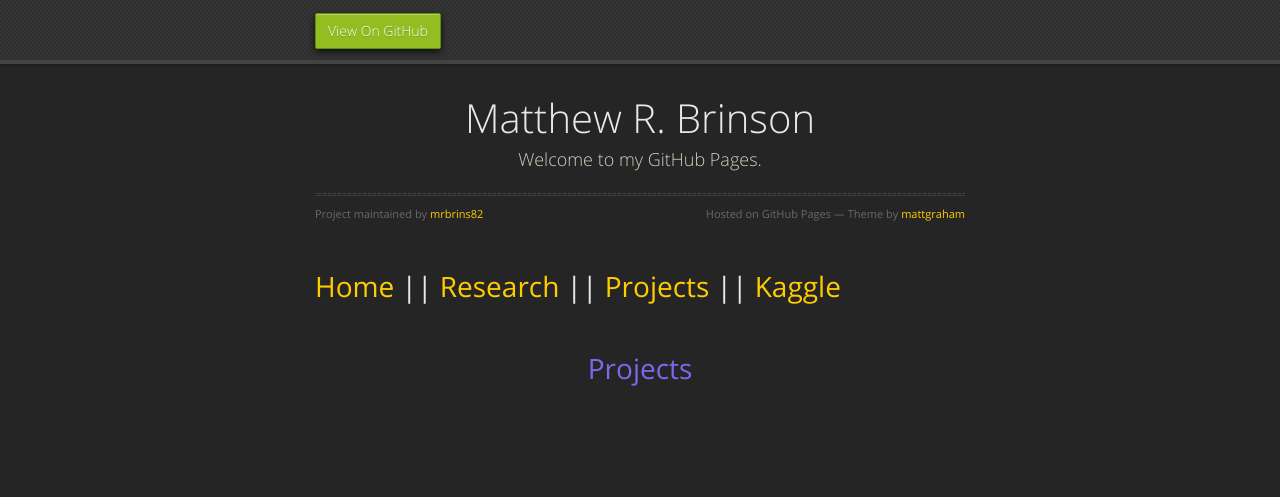
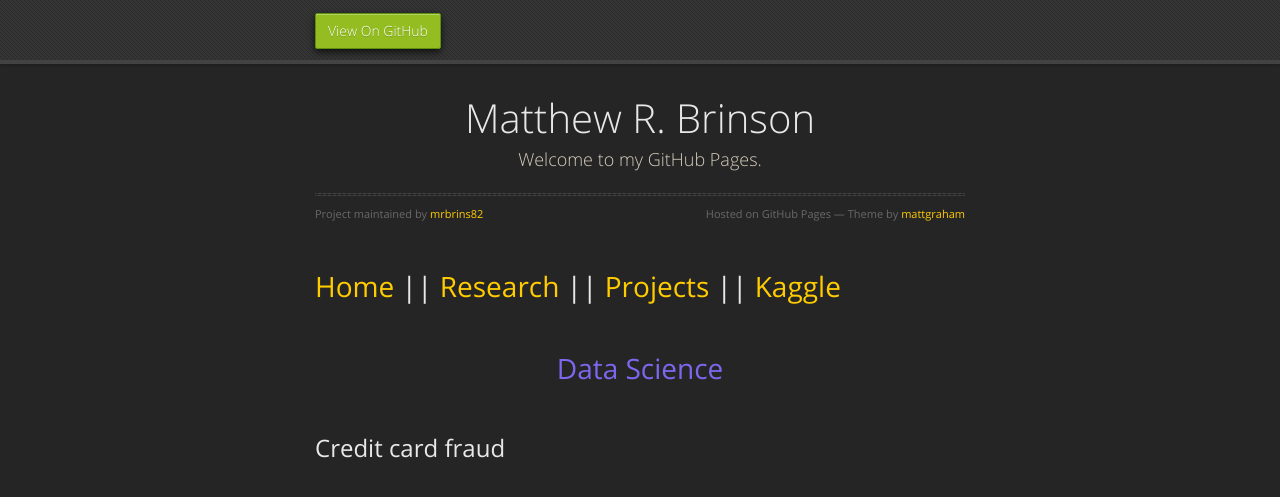
Before and after one commit to mrbrins82/mrbrins82.github.io, a Jekyll site: the page built from projects.md, in a window 1280 px wide. Shown: the top 497 px of the page. Built offline with Jekyll 4.4.1, drawn with Linux system fonts in a browser that asks for light colours; nearby versions of some CDN libraries; our own code applies the rules of GitHub Pages for plain Markdown files.

```diff
--- a/projects.md
+++ b/projects.md
@@ -3,5 +3,7 @@
 ---
 # [](#header-1)[Home](index) || [Research](research) || [Projects](projects) || [Kaggle](kaggle)
 <br/>
-# [](#header-1)<center><font color="MediumSlateBlue">Projects</font></center>
+# [](#header-1)<center><font color="MediumSlateBlue">Data Science</font></center>
 <br/>
+
+## [](#header-2)Credit card fraud
```
